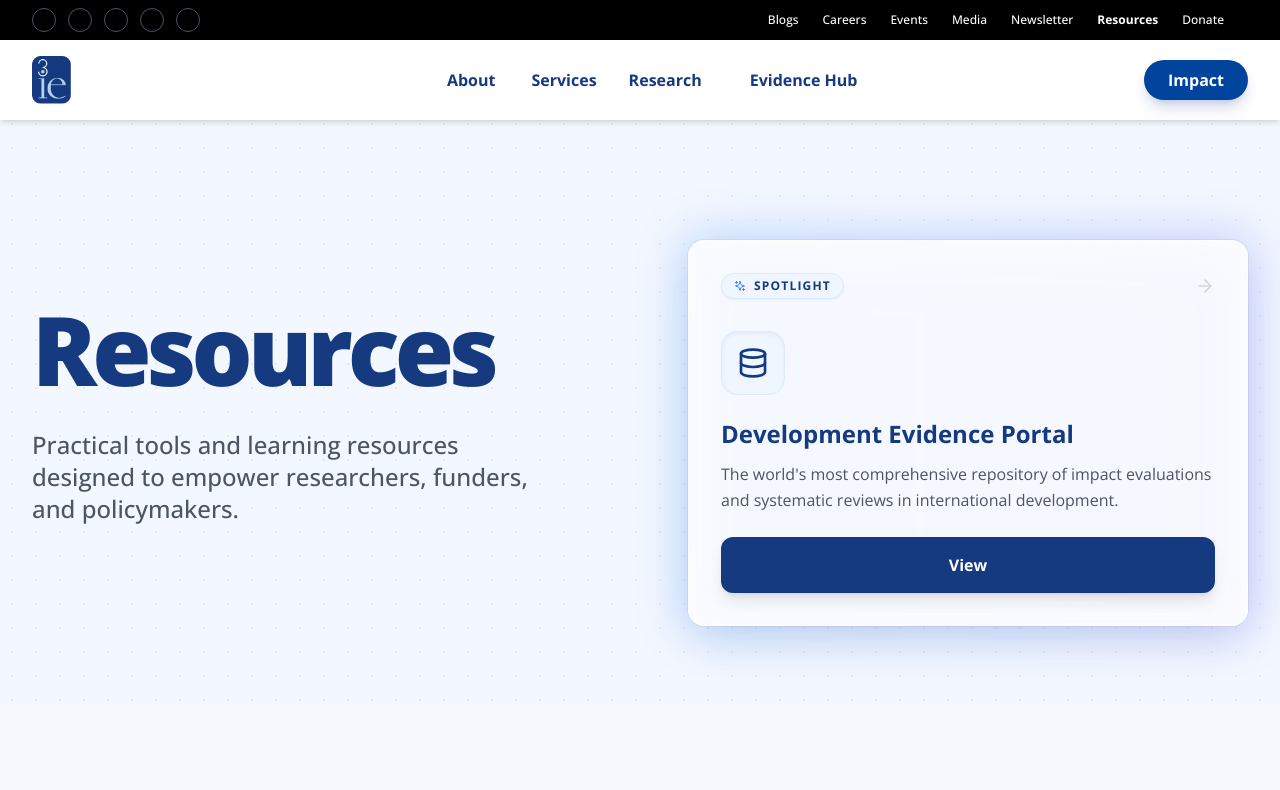
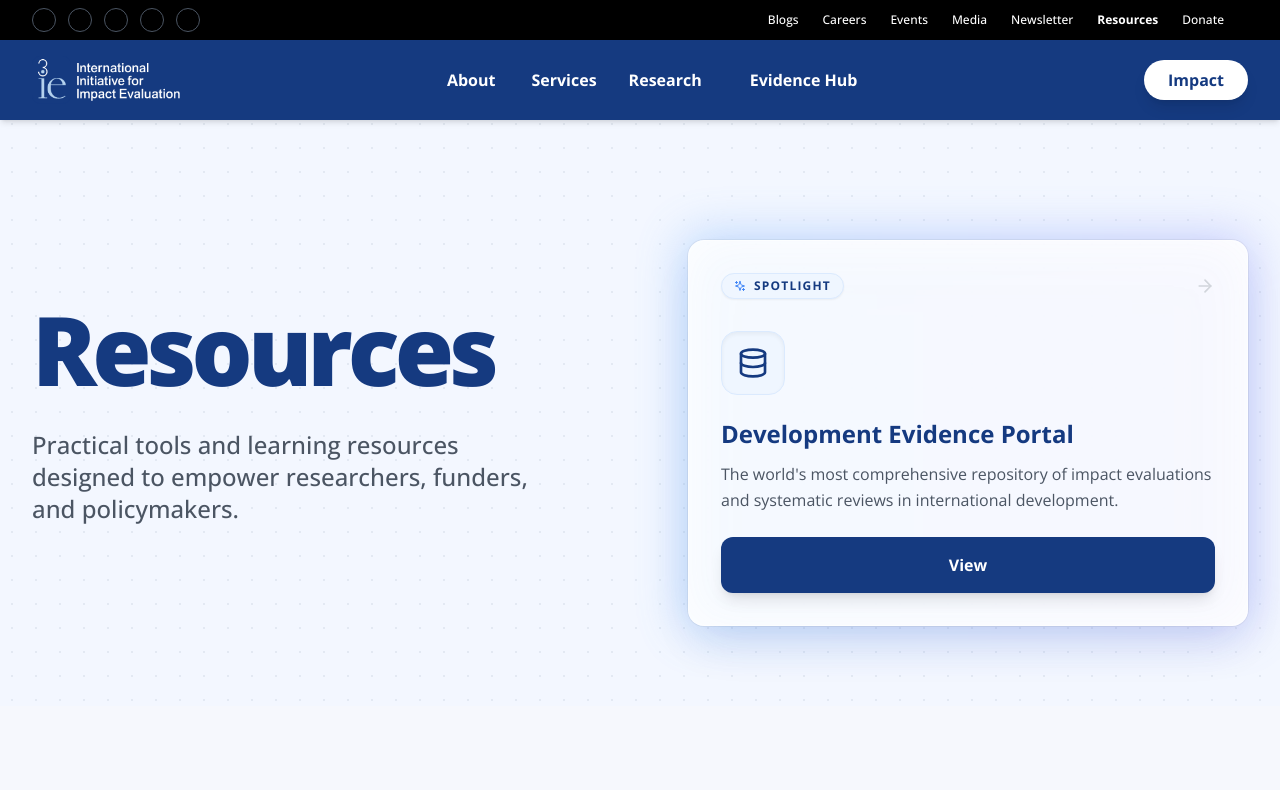
Before and after one commit to mrsoundmind/3ie-version-2, a React (Vite) app: page / in a window 1280 px wide. Shown: the top 790 px of the page. Built offline with nearby package versions, Linux system fonts and the light colour scheme; some icons are missing.

Commit message:
feat: switch header to dark blue for logo visibility

```diff
--- a/src/components/Header.jsx
+++ b/src/components/Header.jsx
@@ -97,8 +97,8 @@
                 </div>
             </div>
 
-            {/* Main Navigation - White */}
-            <div className="bg-white py-4">
+            {/* Main Navigation - Brand Blue */}
+            <div className="bg-[#153A80] py-4 transition-colors duration-300">
                 <div className="container-custom flex justify-between items-center">
                     {/* Logo */}
                     <a
@@ -114,19 +114,19 @@
                     </a>
 
                     {/* Primary Navigation */}
-                    <div className="hidden md:flex items-center gap-8 font-bold text-[var(--primary-blue)]">
-                        <div className="relative group cursor-pointer flex items-center gap-1">
+                    <div className="hidden md:flex items-center gap-8 font-bold text-white">
+                        <div className="relative group cursor-pointer flex items-center gap-1 hover:text-blue-200 transition-colors">
                             <span>About</span>
                             <div className="icon-chevron-down text-xs mt-0.5"></div>
                         </div>
-                        <a href="#" className="hover:text-[var(--primary-dark)] transition-colors text-[var(--primary-blue)]">Services</a>
-                        <a href="#" className="hover:text-[var(--primary-dark)] transition-colors text-[var(--primary-blue)]">Research</a>
-                        <div className="relative group cursor-pointer flex items-center gap-1 text-[var(--primary-blue)] hover:bg-[var(--primary-blue)] hover:text-white px-4 py-6 -my-4 h-full relative z-10 transition-colors">
+                        <a href="#" className="hover:text-blue-200 transition-colors">Services</a>
+                        <a href="#" className="hover:text-blue-200 transition-colors">Research</a>
+                        <div className="relative group cursor-pointer flex items-center gap-1 hover:text-blue-200 px-4 py-6 -my-4 h-full relative z-10 transition-colors">
                             <span>Evidence Hub</span>
                             <div className="icon-chevron-down text-xs mt-0.5"></div>
 
-                            {/* Dropdown Menu (Simplified for visual match) */}
-                            <div className="absolute top-full left-0 w-64 bg-[var(--primary-blue)] shadow-xl py-2 hidden group-hover:block rounded-b-md">
+                            {/* Dropdown Menu */}
+                            <div className="absolute top-full left-0 w-64 bg-[#153A80] shadow-xl py-2 hidden group-hover:block rounded-b-md border-t border-blue-400/30">
                                 <a href="#" className="block px-4 py-2 text-sm text-white hover:bg-white/10">Development Evidence Portal</a>
                                 <a href="#" className="block px-4 py-2 text-sm text-white hover:bg-white/10">Evidence gap maps</a>
                                 <a href="#" className="block px-4 py-2 text-sm text-white hover:bg-white/10">Impact Stories Dashboard</a>
@@ -136,7 +136,7 @@
                     </div>
 
                     {/* CTA Button */}
-                    <a href="#" className="bg-[var(--primary-dark)] text-white font-bold py-2 px-6 rounded-full hover:bg-blue-900 transition-colors shadow-lg shadow-blue-900/20">
+                    <a href="#" className="bg-white text-[#153A80] font-bold py-2 px-6 rounded-full hover:bg-blue-50 transition-colors shadow-lg shadow-black/10">
                         Impact
                     </a>
                 </div>
```
